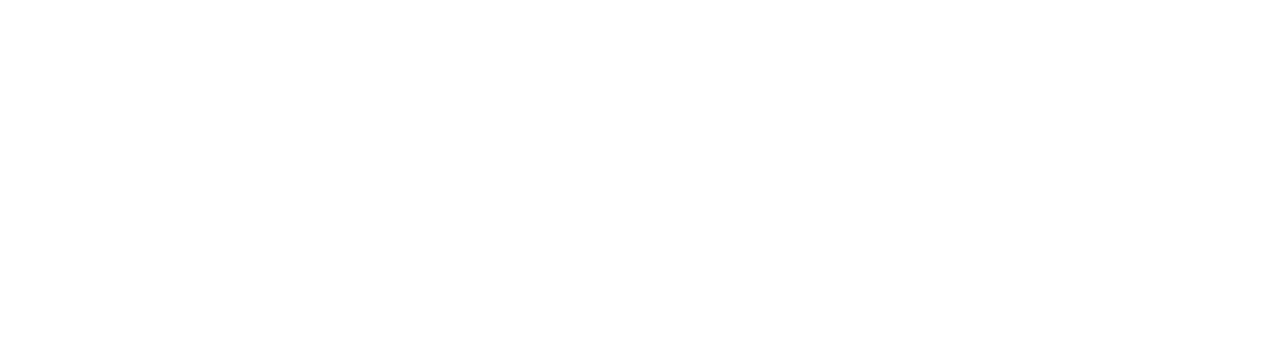
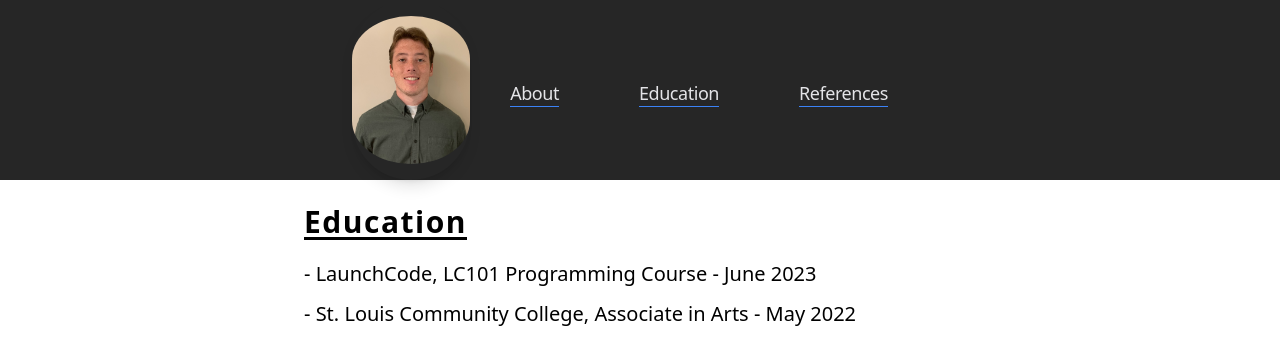
Before and after one commit to GeoffMeier/resume-website, a React (Create React App) app: page /education in a window 1280 px wide. Before the commit this address had no page. Shown: the top 364 px of the page. Built offline with nearby package versions, Linux system fonts and the light colour scheme.

Commit message:
finished about page

```diff
--- a/src/App.js
+++ b/src/App.js
@@ -30,7 +30,7 @@ function App() {
       <Routes>
         <Route path="/" element={<Home />} />
         <Route path="/about" element={<AboutPage />} />
-        <Route path="/projects" element={<ProjectsPage />} />
+        <Route path="/education" element={<ProjectsPage />} />
 
       </Routes>
     </div>
--- a/src/components/about.jsx
+++ b/src/components/about.jsx
@@ -1,7 +1,8 @@
 import React from "react";
 import { Link, Route, Routes } from "react-router-dom";
-import {ImGithub} from 'react-icons/im'
-import {BsLinkedin} from 'react-icons/bs'
+import {SiGithub} from 'react-icons/si'
+import {SiLinkedin} from 'react-icons/si'
+import {SiGmail} from 'react-icons/si'
 export default function About() {
 return (
     <>
@@ -9,15 +10,15 @@ return (
 <header className="w-screen py-0 bg-neutral-800" >
 <div className="max-w-xl mx-auto flex items-center text-center">
 <div className=" sm:w-3/12 px-0 flex flex-wrap  py-0">
-<img className="shadow-lg rounded-full  h-auto align-middle border-none" src="image/208D5F57-832A-4E6B-96DB-F4933FE5C587_1_201_a.jpeg" alt="Geoffrey Meier" decoding="async" />
+<img className="py-4 shadow-lg rounded-full  h-auto align-middle border-none" src="image/208D5F57-832A-4E6B-96DB-F4933FE5C587_1_201_a.jpeg" alt="Geoffrey Meier" decoding="async" />
 <br/>
 {/* <h2 className="py-1 text-zinc-200 tracking-normal">Geoffrey Meier</h2> */}
 </div>
 
 <nav className="sm:flex flex-col sm:flex-row sm:w-10/12 w-full order-last sm:order-none my-4 sm:my-0 hidden justify-center">
-<a className="relative tracking-tight text-zinc-200 border-b border-transparent hover:text-blue-500 sm:ml-10 sm:mr-10 sm:mt-2 max-w-max before:-bottom-0 before:absolute before:w-full before:bg-blue-500 before:h-px " href="/">About</a>
-<a className="relative tracking-tight text-zinc-200 border-b border-transparent hover:text-blue-500 sm:ml-10 sm:mr-10 sm:mt-2 max-w-max before:-bottom-0 before:absolute before:w-full before:bg-blue-500 before:h-px" href="/projects">Projects</a>
-<a className="relative tracking-tight text-zinc-200 border-b border-transparent hover:text-blue-500 sm:ml-10 sm:mr-10 sm:mt-2 max-w-max before:-bottom-0 before:absolute before:w-full before:bg-blue-500 before:h-px" href="/references">References</a>
+<a className="relative text-lg tracking-tight text-zinc-200 border-b border-transparent hover:text-blue-500 sm:ml-10 sm:mr-10 sm:mt-2 max-w-max before:-bottom-0 before:absolute before:w-full before:bg-blue-500 before:h-px " href="/">About</a>
+<a className="relative text-lg tracking-tight text-zinc-200 border-b border-transparent hover:text-blue-500 sm:ml-10 sm:mr-10 sm:mt-2 max-w-max before:-bottom-0 before:absolute before:w-full before:bg-blue-500 before:h-px" href="/education">Education</a>
+<a className="relative text-lg tracking-tight text-zinc-200 border-b border-transparent hover:text-blue-500 sm:ml-10 sm:mr-10 sm:mt-2 max-w-max before:-bottom-0 before:absolute before:w-full before:bg-blue-500 before:h-px" href="/references">References</a>
 </nav>
 </div>
 
@@ -29,19 +30,22 @@ return (
   <section className="">
   <div className=" pt-6 flex flex-nowrap flex-col  max-w-2xl  mx-auto ">
   {/* <div class=" flex flex-nowrap flex-col  max-w-2xl  mx-auto  items-baseline "> */}
-  <h1 className=" pt-5 pl-6 text-5xl tracking-tighter font-extrabold">GEOFFREY <span className="text-blue-500">MEIER</span>  </h1>
+  <h1 className=" pt-5 pl-0 text-6xl tracking-tighter font-extrabold">GEOFFREY <span className="text-blue-500">MEIER</span>  </h1>
   <div className="pt-2">
-   <span className="pl-0 tracking-tight font-medium">ST.LOUIS, MISSOURI</span>
-   <span className="pl-2 tracking-tight ">*</span>
-   <span className="pl-2 tracking-tight font-medium hover:underline hover:text-blue-500 text-blue-500"><a href="mailto: grm0809@gmail.com">GRM0809@GMAIL.COM </a></span>
+  <span className="pl-0 tracking-tight font-bold text-blue-500 text-xl">SOFTWARE DEVELOPER</span>
+  <span className="pl-2 tracking-tight text-xl">*</span>
+   <span className="pl-2 tracking-tight font-bold text-xl">ST.LOUIS, MISSOURI</span>
+   <span className="pl-2 tracking-tight text-xl">*</span>
+   {/* <span className="pl-2 tracking-tight font-medium hover:underline hover:text-blue-500 text-blue-500"><a href="mailto: grm0809@gmail.com">GRM0809@GMAIL.COM </a></span> */}
 
-   <span className="pl-2 tracking-tight ">*</span>
-   <span className="pl-2 tracking-tight font-medium ">636-728-8409</span>
+
+   <span className="pl-2 tracking-tight font-bold text-xl">636-728-8409</span>
 
     </div>
-    <div className="pt-10 flex flex-row">
-      <div><a className="  text-4xl" href="https://github.com/GeoffMeier"><ImGithub/> </a></div>
-     <div><a className=" pl-10  text-4xl" href="https://github.com/GeoffMeier"><BsLinkedin/></a></div>
+    <div className=" flex flex-row item-center">
+      <div className=" pt-4 pl-0"><a className="  text-5xl" href="https://github.com/GeoffMeier"><SiGithub/> </a></div>
+     <div className="pl-8 pt-4"><a className="   text-5xl" href="https://www.linkedin.com/in/geoffrey-meier-47395a273/"><SiLinkedin/></a></div>
+     <div className="pl-8 pt-4"><a className="   text-5xl" href="mailto: grm0809@gmail.com"><SiGmail/></a></div>
     </div>
 
   {/* <p className="pt-2 font-serif"> </p>
@@ -50,6 +54,7 @@ return (
     <span className=" pt-3 text-xl">- St. Louis Community College, Associate in Arts - May 2022</span>
      */}
   {/* </div> */}
+  <p className="pt-10 font-light text-xl">My objective is to bring my newly acquired skills and passion for software development to a team.  I want to build off what I've learned and develop secure and intuitive programs, software, and web-based applications.  I have ambitions to become a Full Stack Developer  and to further my skills by continuing to learn on my own and through my peers. </p>
   </div>
   </section>
 
--- a/src/components/navbar.jsx
+++ b/src/components/navbar.jsx
@@ -4,20 +4,22 @@ import React from "react";
 export default function Navbar() {
 return (
     <>
-    <head>
-      <body>
-<div className="main-body">
-   <nav className="navbar navbar-expand-lg navbar-dark bg-primary fixed-top">
+    <header className="w-screen py-0 bg-neutral-800" >
+<div className="max-w-xl mx-auto flex items-center text-center">
+<div className=" sm:w-3/12 px-0 flex flex-wrap  py-0">
+<img className="py-4 shadow-lg rounded-full  h-auto align-middle border-none" src="image/208D5F57-832A-4E6B-96DB-F4933FE5C587_1_201_a.jpeg" alt="Geoffrey Meier" decoding="async" />
+<br/>
+{/* <h2 className="py-1 text-zinc-200 tracking-normal">Geoffrey Meier</h2> */}
+</div>
 
-   </nav>
-<ul>
-  <li><a href="/about">About</a></li>
+<nav className="sm:flex flex-col sm:flex-row sm:w-10/12 w-full order-last sm:order-none my-4 sm:my-0 hidden justify-center">
+<a className="relative text-lg tracking-tight text-zinc-200 border-b border-transparent hover:text-blue-500 sm:ml-10 sm:mr-10 sm:mt-2 max-w-max before:-bottom-0 before:absolute before:w-full before:bg-blue-500 before:h-px " href="/">About</a>
+<a className="relative text-lg tracking-tight text-zinc-200 border-b border-transparent hover:text-blue-500 sm:ml-10 sm:mr-10 sm:mt-2 max-w-max before:-bottom-0 before:absolute before:w-full before:bg-blue-500 before:h-px" href="/education">Education</a>
+<a className="relative text-lg tracking-tight text-zinc-200 border-b border-transparent hover:text-blue-500 sm:ml-10 sm:mr-10 sm:mt-2 max-w-max before:-bottom-0 before:absolute before:w-full before:bg-blue-500 before:h-px" href="/references">References</a>
+</nav>
+</div>
 
-  <li><a href="/education">Education</a></li>
-  <li><a href="/projects">Projects</a></li>
-  <li><a href="/references">References</a></li>
-</ul>
-</div>
-</body>
-</head>
-</> ) }
+</header>
+</>
+)
+}
--- a/src/components/projects.jsx
+++ b/src/components/projects.jsx
@@ -3,34 +3,13 @@ import React from "react";
 export default function Projects() {
 return (
     <>
- {/* <div class="navbar">
+    <div className="pt-6 flex flex-nowrap flex-col  max-w-2xl  mx-auto ">
 
-  <ul>
-    <li><a href="/about">About</a></li>
-    <li><a href="/education">Education</a></li>
+    <h2 className="  pt-0  font-sans font-bold  text-3xl  tracking-wider underline  underline-offset-4 ">Education </h2>
+    <span className=" pt-5 text-xl">- LaunchCode, LC101 Programming Course - June 2023</span>
+    <span className=" pt-3 text-xl">- St. Louis Community College, Associate in Arts - May 2022</span>
 
-    <li><a href="/contact">Contact</a></li>
-  </ul>
-</div> */}
-<div className="projects">
-    <h1 >Project Experience</h1>
-
-</div>
-<div className="project1">
-    <h2>Liftoff Group Project(LaunchCode)</h2>
-    <h3 className="groupProject">The Movie DL</h3>
-    <ul className="groupProjectList">
-    <li>Utilized public movie DB API to pull in movie data</li>
-    <li>Allowed users to search and browse movies by title, cast, and genre</li>
-    <li>Displayed movies in card views with pagination</li>
-    <li>
-    Provided content about each movie with a simple click on the movie card
-    </li>
-    <li>Allowed users to sign in and add movies to their cart</li>
-    <li>
-Cart allowed checkout through the use of the Stripe API </li>
-</ul>
-</div>
+  </div>
     </>
 )
 
--- a/src/pages/AboutPage.js
+++ b/src/pages/AboutPage.js
@@ -6,7 +6,7 @@ import Navbar from '../components/navbar'
 function AboutPage() {
   return (
     <div>
-        <Navbar/>
+
         <About/>
 
     </div>
--- a/src/pages/Home.js
+++ b/src/pages/Home.js
@@ -6,7 +6,7 @@ import Navbar from '../components/navbar'
 function Home() {
   return (
     <div>
-        <Navbar/>
+
         <About/>
 
     </div>
```
